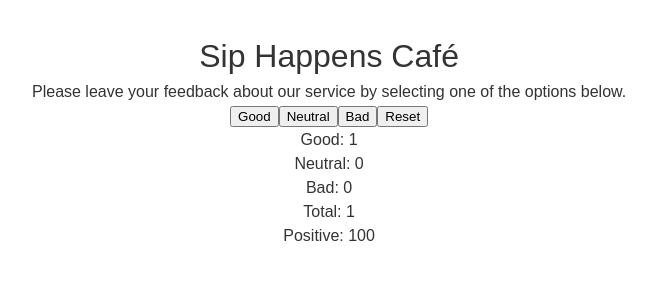
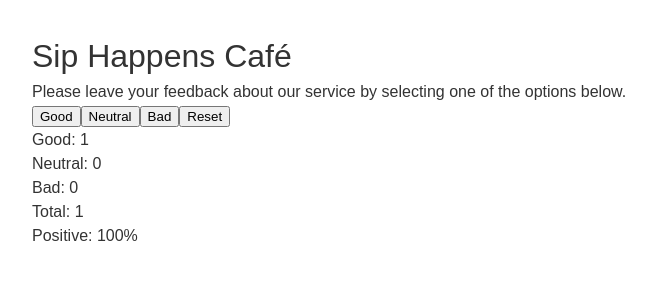
Before and after one commit to Volodymyr0300/goit-react-hw-02, a React (Vite) app: page / in a window 1280 px wide. Both pictures are taken after a click on the button "Good". Shown: the top 300 px of the page, without its empty margins (0-656 px from the left). Built offline with nearby package versions, Linux system fonts and the light colour scheme.

Commit message:
finished task 6

```diff
--- a/src/App/App.jsx
+++ b/src/App/App.jsx
@@ -2,15 +2,26 @@ import css from "./App.module.css";
 import Description from "./Description/Description";
 import Options from "./Options/Options";
 import Feedback from "./Feedback/Feedback";
-import { useState } from "react";
+import { useEffect, useState } from "react";
 import Notification from "./Notification/Notification";
 
 function App() {
-  const [values, setValues] = useState({
-    good: 0,
-    neutral: 0,
-    bad: 0,
+  const [values, setValues] = useState(() => {
+    const savedGood = parseInt(window.localStorage.getItem("saved-good")) || 0;
+    const savedNeutral =
+      parseInt(window.localStorage.getItem("saved-neutral")) || 0;
+    const savedBad = parseInt(window.localStorage.getItem("saved-bad")) || 0;
+    return { good: savedGood, neutral: savedNeutral, bad: savedBad };
   });
+
+  console.log(values);
+  console.log(typeof values);
+
+  useEffect(() => {
+    window.localStorage.setItem("saved-good", values.good);
+    window.localStorage.setItem("saved-neutral", values.neutral);
+    window.localStorage.setItem("saved-bad", values.bad);
+  }, [values]);
 
   const totalFeedback = values.good + values.neutral + values.bad;
 
--- a/src/App/Feedback/Feedback.jsx
+++ b/src/App/Feedback/Feedback.jsx
@@ -14,7 +14,7 @@ export default function Feedback({
         <p>Neutral: {neutral}</p>
         <p>Bad: {bad}</p>
         <p>Total: {totalFeedback}</p>
-        <p>Positive: {feedbackRate}</p>
+        <p>Positive: {`${feedbackRate}%`}</p>
       </div>
     </>
   );
--- a/src/index.css
+++ b/src/index.css
@@ -2,7 +2,7 @@
   max-width: 1280px;
   /* margin: 0 auto; */
   padding: 2rem;
-  text-align: center;
+  /* text-align: center; */
 }
 
 body,
```
